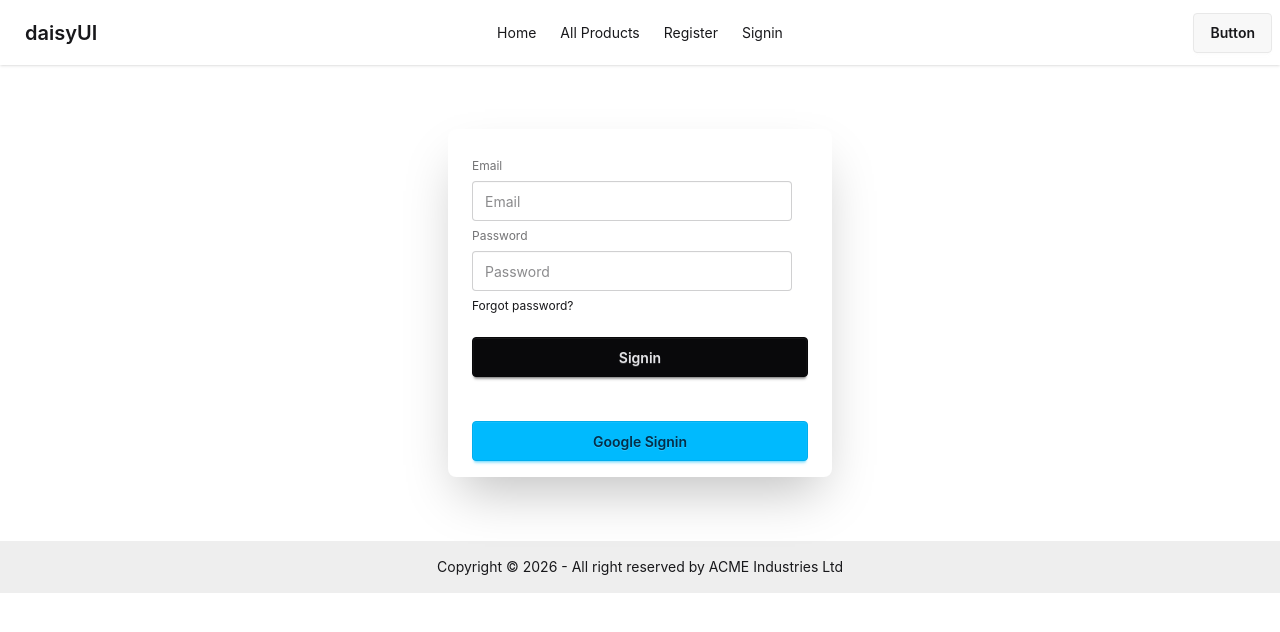
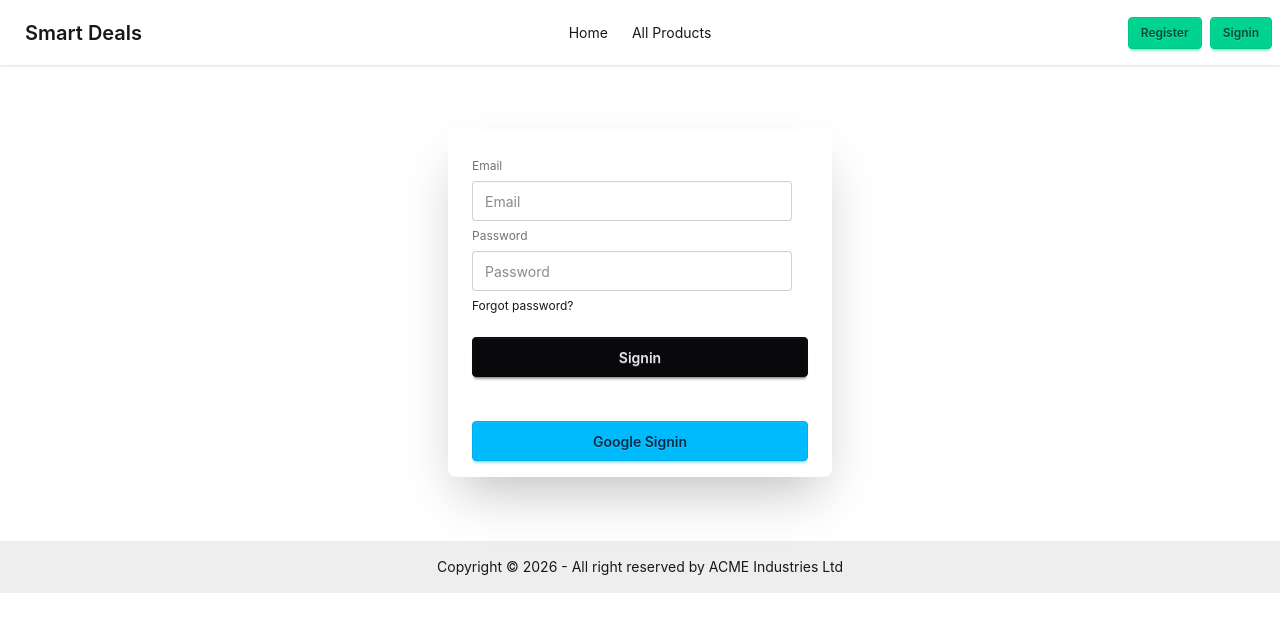
Before and after one commit to Taanveer22/smart-deals-client, a React (Vite) app: page /signin in a window 1280 px wide. Shown: the top 632 px of the page. Built offline with nearby package versions, Linux system fonts and the light colour scheme; no server answers.

Commit message:
alhamdulliah conditional login logout button implemented in navbar

```diff
--- a/src/components/Navbar.jsx
+++ b/src/components/Navbar.jsx
@@ -1,6 +1,21 @@
-import { NavLink } from 'react-router';
+import { Link, NavLink } from 'react-router';
+import { toast } from 'react-toastify';
+import useAuth from '../hooks/useAuth';
 
 const Navbar = () => {
+  const { user, signOutUser } = useAuth();
+  // console.log(user);
+
+  const handleSignOutUser = async () => {
+    try {
+      await signOutUser();
+      toast.success('Sign out successful');
+    } catch (error) {
+      // console.log(error);
+      toast.error(error.message || 'sign out failed');
+    }
+  };
+
   const links = (
     <>
       <li>
@@ -8,12 +23,6 @@ const Navbar = () => {
       </li>
       <li>
         <NavLink to={'/allProducts'}>All Products</NavLink>
-      </li>
-      <li>
-        <NavLink to={'/register'}>Register</NavLink>
-      </li>
-      <li>
-        <NavLink to={'/signin'}>Signin</NavLink>
       </li>
     </>
   );
@@ -45,13 +54,26 @@ const Navbar = () => {
             {links}
           </ul>
         </div>
-        <a className="btn btn-ghost text-xl">daisyUI</a>
+        <Link className="btn btn-ghost text-xl">Smart Deals</Link>
       </div>
       <div className="navbar-center hidden lg:flex">
         <ul className="menu menu-horizontal px-1">{links}</ul>
       </div>
       <div className="navbar-end">
-        <a className="btn">Button</a>
+        {user ? (
+          <button onClick={handleSignOutUser} className="btn btn-sm btn-error">
+            Signout
+          </button>
+        ) : (
+          <div className="flex gap-2">
+            <button className="btn btn-sm btn-success">
+              <NavLink to={'/register'}>Register</NavLink>
+            </button>
+            <button className="btn btn-sm btn-success">
+              <NavLink to={'/signin'}>Signin</NavLink>
+            </button>
+          </div>
+        )}
       </div>
     </div>
   );
--- a/src/pages/Register.jsx
+++ b/src/pages/Register.jsx
@@ -12,10 +12,15 @@ const Register = () => {
     const password = e.target.password.value;
     console.log(name, photo, email, password);
 
-    const result = await createUser(email, password);
-    if (result?.user) {
-      console.log(result);
-      toast.success('registration done');
+    try {
+      const result = await createUser(email, password);
+      if (result?.user) {
+        // console.log(result);
+        toast.success('registration done');
+      }
+    } catch (error) {
+      // console.log(error);
+      toast.error(error.message || 'Registration failed');
     }
   };
 
--- a/src/pages/Signin.jsx
+++ b/src/pages/Signin.jsx
@@ -10,19 +10,28 @@ const Signin = () => {
     const password = e.target.password.value;
     console.log(email, password);
 
+    try {
       const result = await signInUser(email, password);
       if (result?.user) {
-      console.log(result);
+        // console.log(result);
         toast.success('sign in done');
+      }
+    } catch (error) {
+      // console.log(error);
+      toast.error(error.message || 'sign in failed');
     }
   };
 
   const handleGoogleSignIn = async () => {
+    try {
       const result = await googleSignIn();
-
       if (result?.user) {
-      console.log(result);
+        // console.log(result);
         toast.success('sign in done');
+      }
+    } catch (error) {
+      // console.log(error);
+      toast.error(error.message || 'sign in failed');
     }
   };
 
--- a/src/providers/AuthProvider.jsx
+++ b/src/providers/AuthProvider.jsx
@@ -4,6 +4,7 @@ import {
   onAuthStateChanged,
   signInWithEmailAndPassword,
   signInWithPopup,
+  signOut,
 } from 'firebase/auth';
 import { useEffect, useState } from 'react';
 import auth from '../firebase/firebase.init';
@@ -28,6 +29,10 @@ const AuthProvider = ({ children }) => {
     return signInWithPopup(auth, provider);
   };
 
+  const signOutUser = () => {
+    return signOut(auth);
+  };
+
   useEffect(() => {
     const unsubscribe = onAuthStateChanged(auth, (currentUser) => {
       setUser(currentUser);
@@ -45,6 +50,7 @@ const AuthProvider = ({ children }) => {
     createUser,
     signInUser,
     googleSignIn,
+    signOutUser,
   };
   return <AuthContext.Provider value={authInfo}>{children}</AuthContext.Provider>;
 };
```
Lines whose indentation alone changed are shown as unchanged.
